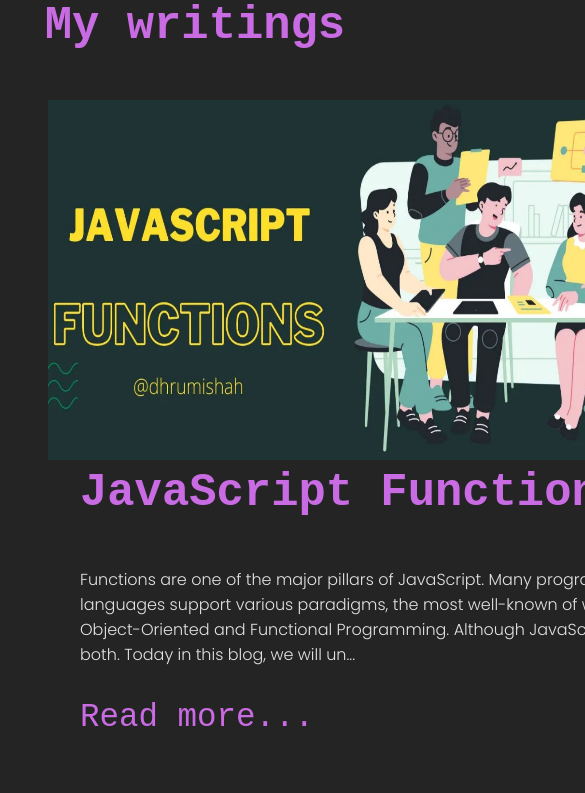
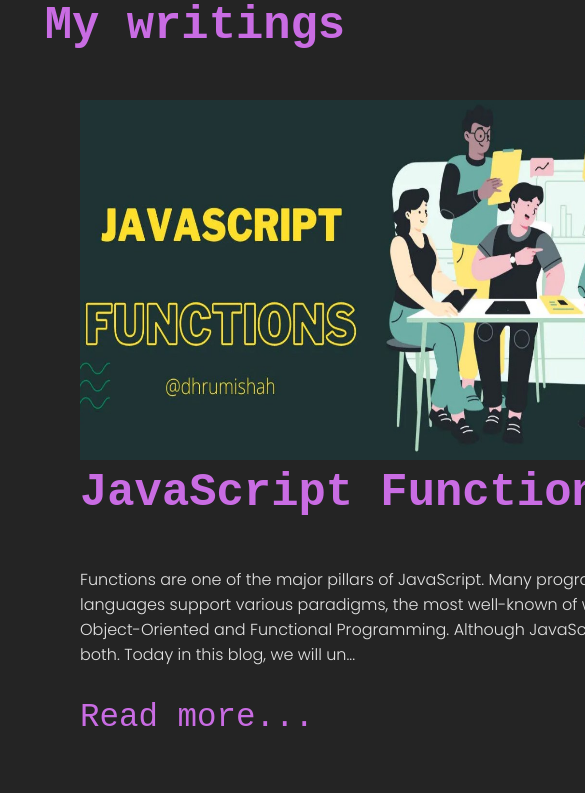
Before and after one commit to dhrumishah/My-portfolio, a React (Vite) app: page /Blog in a window 390 px wide. Shown: the top 793 px of the page, 585 px wide, since content can reach past the window. Built offline with nearby package versions, Linux system fonts and the light colour scheme; a web font is replaced by a local one.

Commit message:
media queuries added to blog page

```diff
--- a/src/App.css
+++ b/src/App.css
@@ -425,9 +425,7 @@ li:hover {
     flex-direction: column;
     margin-bottom: 3rem;
   }
-  .blog--image {
-    margin-left: 3rem;
-  }
+
   .blog--writing {
     margin-left: 5rem;
     margin-bottom: 5rem;
```
